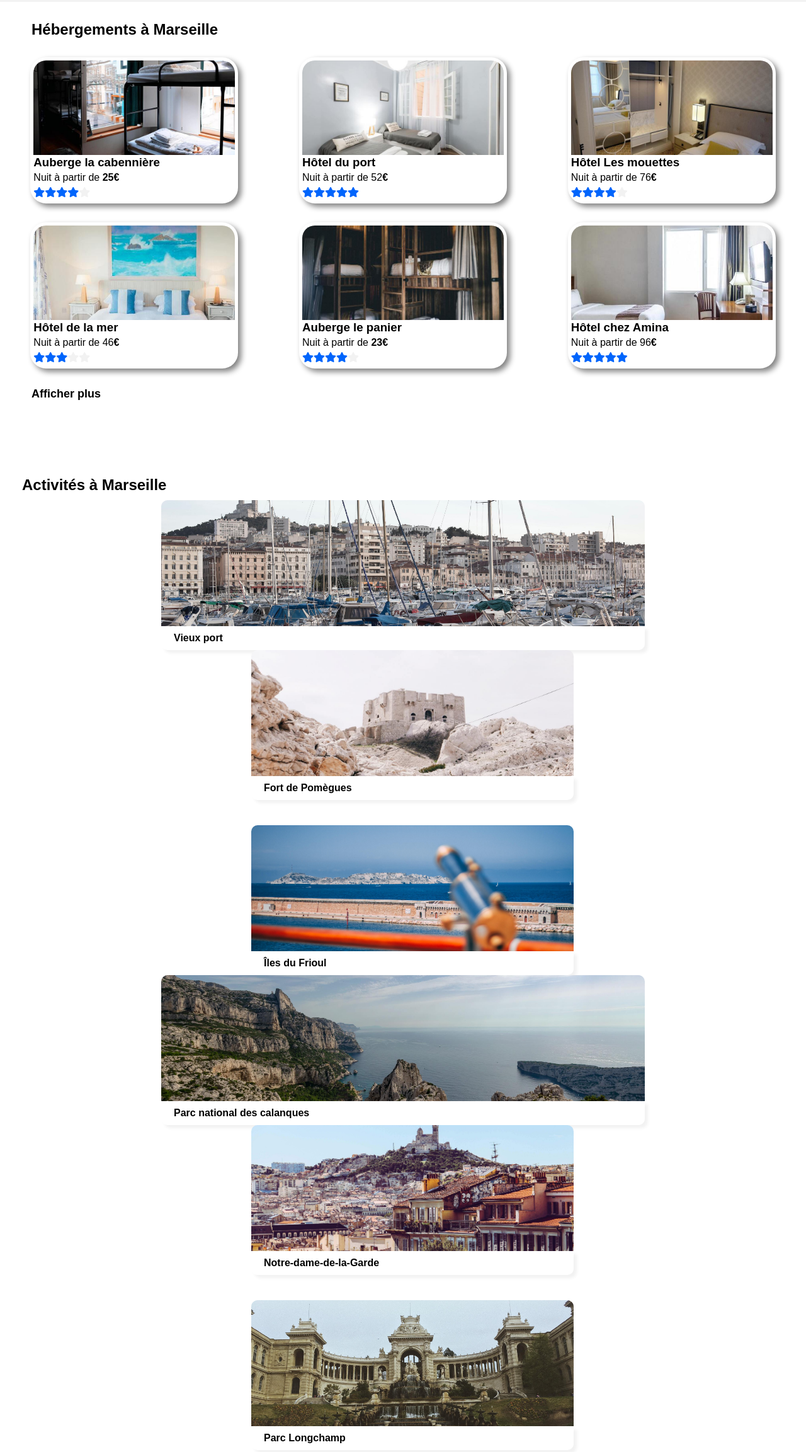
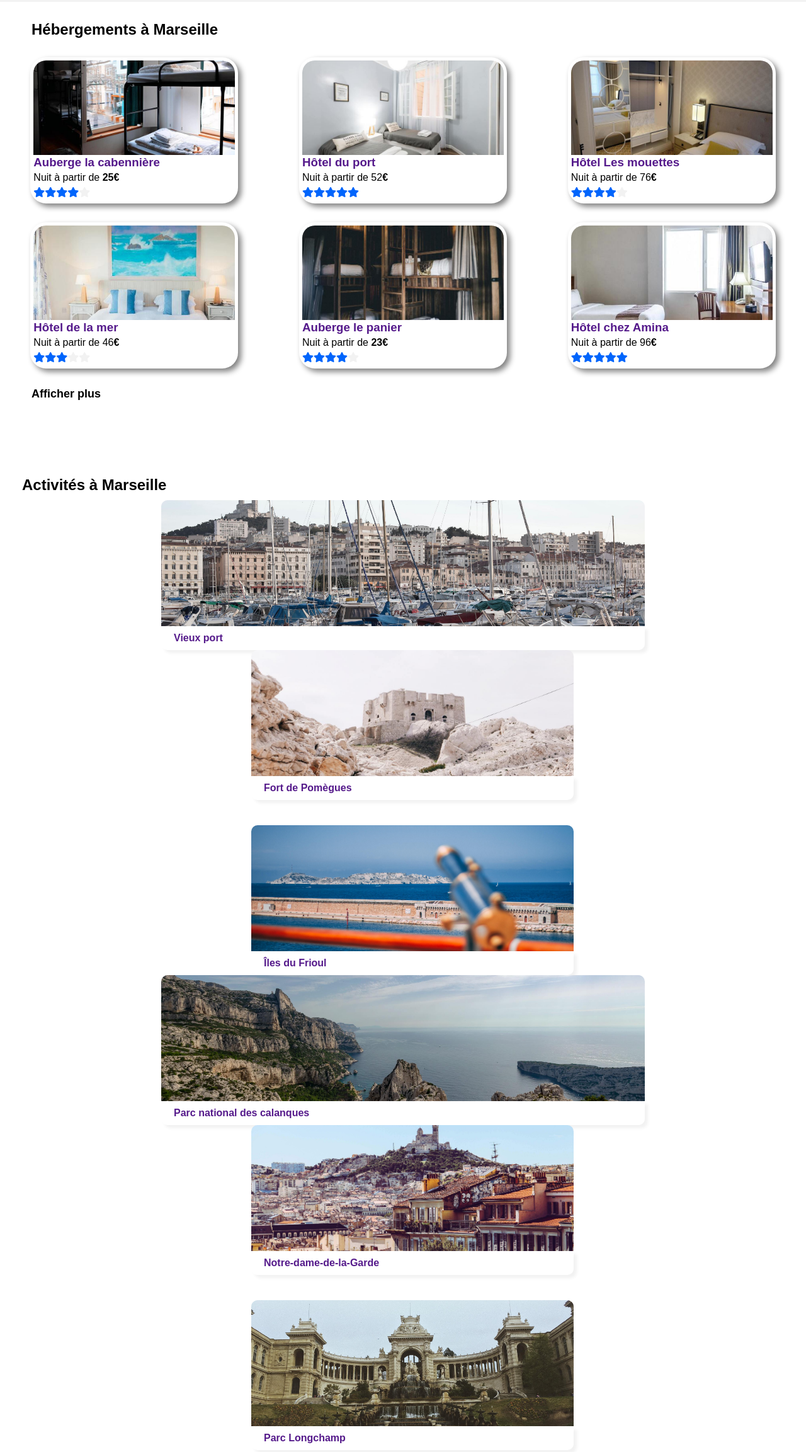
Before and after one commit to LouisOC/TranLouis_2_08102020, a plain HTML site: page index.html in a window 1280 px wide. Shown: the part 979-3284 px from the top of the page at 63% size. Drawn offline with Linux system fonts and the light colour scheme; a web font is replaced by a local one.

Commit message:
rajout des liens cliquables hebergements et activites

```diff
--- a/index.html
+++ b/index.html
@@ -106,7 +106,7 @@
             <div class="liste_habitations">
                 <div class="habitation">
                     <div class="image_hebergement"></div>
-                    <h3>Auberge la cabennière</h3>
+                    <h3><a href="">Auberge la cabennière</a></h3>
                     <p>Nuit à partir de <b>25€</b> </p>
                     <div class="etoile_bleue">
                         <i class="fas fa-star"></i><i class="fas fa-star"></i><i class="fas fa-star"></i><i class="fas fa-star"></i><span><i class="fas fa-star"></i></span>
@@ -116,7 +116,7 @@
 
                 <div class="habitation">
                     <div class="image_hebergement2"></div>
-                    <h3>Hôtel du port</h3>
+                    <h3><a href="">Hôtel du port</a></h3>
                     <p>Nuit à partir de 52<b>€</b> </p>
                     <div class="etoile_bleue">
                         <i class="fas fa-star"></i><i class="fas fa-star"></i><i class="fas fa-star"></i><i class="fas fa-star"></i><i class="fas fa-star"></i>
@@ -125,7 +125,7 @@
 
                 <div class="habitation">
                     <div class="image_hebergement3"></div>
-                    <h3>Hôtel Les mouettes</h3>
+                    <h3><a href="">Hôtel Les mouettes</a></h3>
                     <p>Nuit à partir de 76<b>€</b> </p>
                     <div class="etoile_bleue">
                         <i class="fas fa-star"></i><i class="fas fa-star"></i><i class="fas fa-star"></i><i class="fas fa-star"></i><span><i class="fas fa-star"></i></span>
@@ -134,7 +134,7 @@
 
                 <div class="habitation">
                     <div class="image_hebergement4"></div>
-                    <h3>Hôtel de la mer</h3>
+                    <h3><a href="">Hôtel de la mer </a></h3>
                     <p>Nuit à partir de 46<b>€</b> </p>
                     <div class="etoile_bleue">
                         <i class="fas fa-star"></i><i class="fas fa-star"></i><i class="fas fa-star"></i><span><i class="fas fa-star"></i><i class="fas fa-star"></i></span>
@@ -143,7 +143,7 @@
 
                 <div class="habitation">
                     <div class="image_hebergement5"></div>
-                    <h3>Auberge le panier</h3>
+                    <h3><a href="">Auberge le panier</a></h3>
                     <p>Nuit à partir de <b>23€</b> </p>
                     <div class="etoile_bleue">
                         <i class="fas fa-star"></i><i class="fas fa-star"></i><i class="fas fa-star"></i><i class="fas fa-star"></i><span><i class="fas fa-star"></i></span>
@@ -152,7 +152,7 @@
 
                 <div class="habitation">
                     <div class="image_hebergement6"></div>
-                    <h3>Hôtel chez Amina</h3>
+                    <h3><a href="">Hôtel chez Amina</a></h3>
                     <p>Nuit à partir de 96<b>€</b> </p>
                     <div class="etoile_bleue">
                         <i class="fas fa-star"></i><i class="fas fa-star"></i><i class="fas fa-star"></i><i class="fas fa-star"></i><i class="fas fa-star"></i>
@@ -216,32 +216,32 @@
             <div class="liste_activite">
                 <div class="conteneur_detail_activite">
                     <div class="image_activite image_activite_vieux_port"></div>
-                    <p class="detail_activite"><b>Vieux port</b></p>
+                    <p class="detail_activite"><b><a href="">Vieux port</a></b></p>
                 </div>
                 <div class="conteneur_detail_activite_bloc">
                     <div class="carte_activite_petite carte_activite">
                         <div class="image_activite image_activite_fort"></div>
-                        <p class="detail_activite"><b>Fort de Pomègues</b></p>
+                        <p class="detail_activite"><b><a href="">Fort de Pomègues</a></b></p>
                     </div>
                     <div class="carte_activite">
                         <div class="image_activite image_activite_frioul"></div>
-                        <p class="detail_activite"><b>Îles du Frioul</b></p>
+                        <p class="detail_activite"><b><a href="">Îles du Frioul</a></b></p>
                     </div>
                 </div>
             </div>
             <div class="liste_activite">
                 <div class="conteneur_detail_activite">
                     <div class="image_activite image_activite_calanques"></div>
-                    <p class="detail_activite"><b>Parc national des calanques</b></p>
+                    <p class="detail_activite"><b><a href="">Parc national des calanques</a></b></p>
                 </div>
                 <div class="conteneur_detail_activite_bloc">
                     <div class="carte_activite_petite carte_activite">
                         <div class="image_activite image_activite_garde"></div>
-                        <p class="detail_activite"><b>Notre-dame-de-la-Garde</b></p>
+                        <p class="detail_activite"><b><a href="">Notre-dame-de-la-Garde</a></b></p>
                     </div>
                     <div class="carte_activite">
                         <div class="image_activite image_activite_longchamp"></div>
-                        <p class="detail_activite"><b>Parc Longchamp</b></p>
+                        <p class="detail_activite"><b><a href="">Parc Longchamp</a></b></p>
                     </div>
                 </div>
             </div>
```
